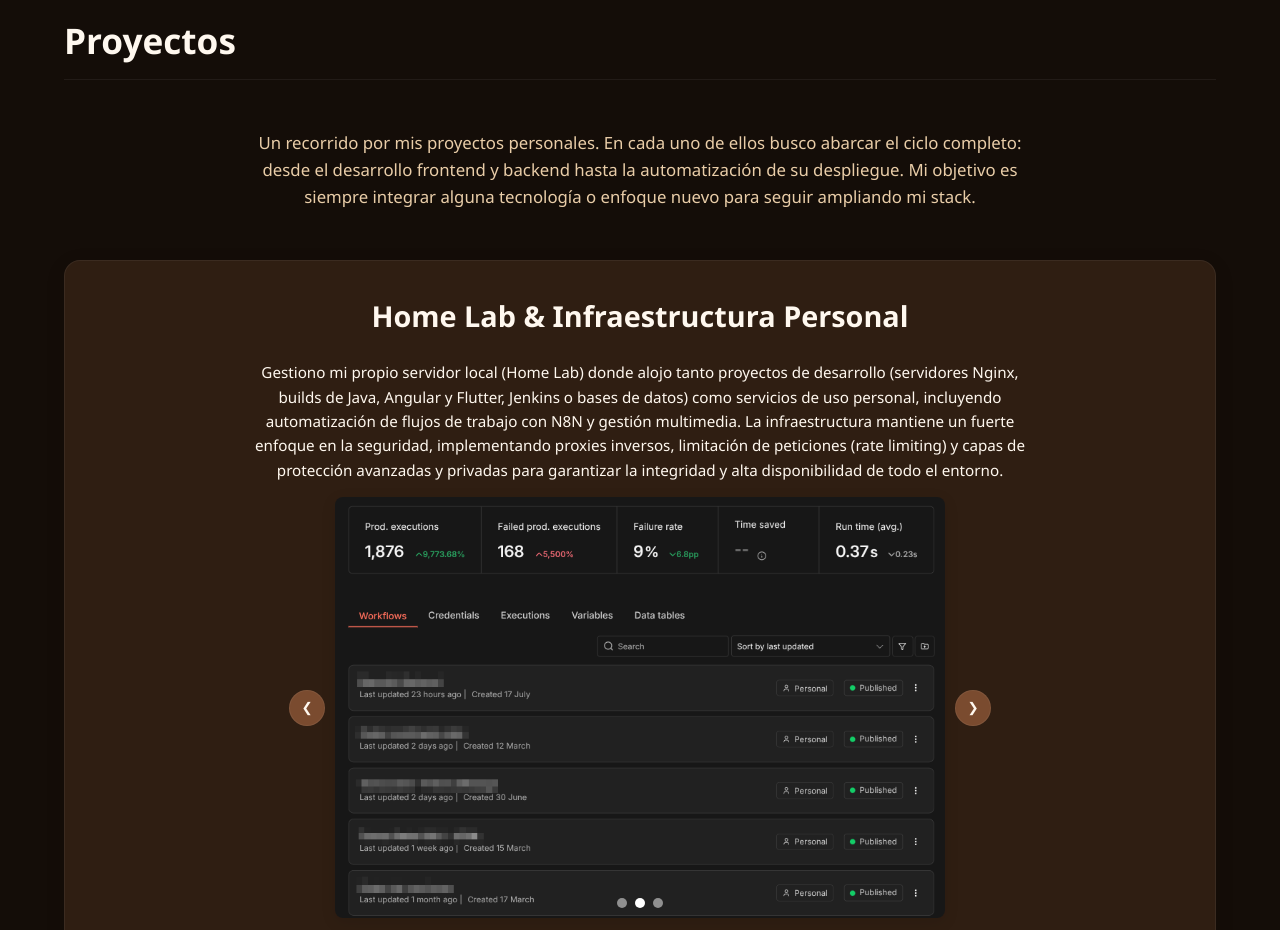
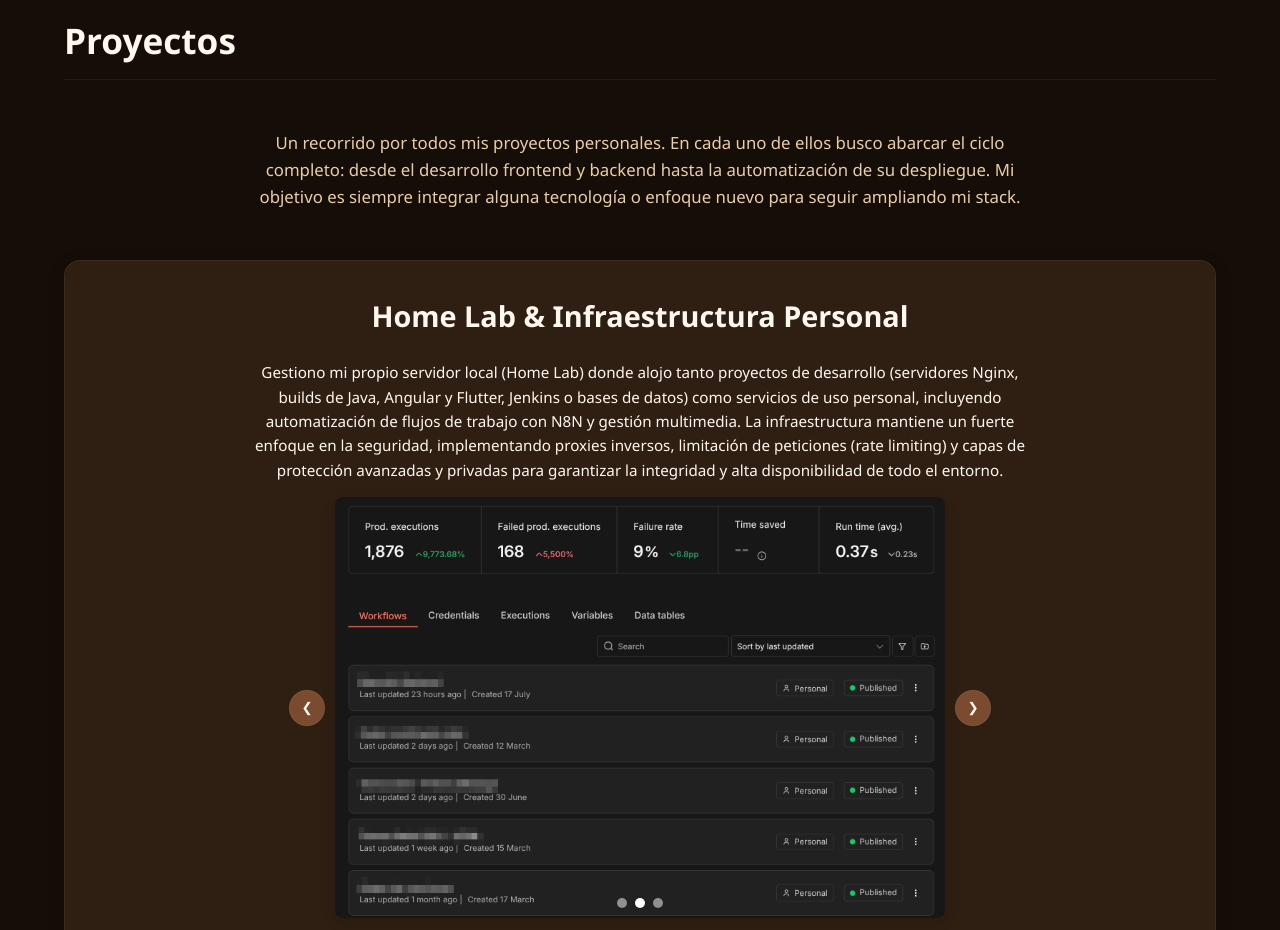
Before and after one commit to damen02info/portfolio-ui, an Angular app: page / in a window 1280 px wide. Shown: the part 2720-3650 px from the top of the page. Built offline with nearby package versions, Linux system fonts and the light colour scheme; no server answers.

Commit message:
hotchange

```diff
--- a/src/app/components/dashboard/dashboard.html
+++ b/src/app/components/dashboard/dashboard.html
@@ -214,7 +214,7 @@
 <section class="projects-section">
   <h2 class="section-title">Proyectos</h2>
   <p class="projects-intro">
-    Un recorrido por mis proyectos personales. En cada uno de ellos busco abarcar el ciclo completo: desde el desarrollo
+    Un recorrido por todos mis proyectos personales. En cada uno de ellos busco abarcar el ciclo completo: desde el desarrollo
     frontend y backend hasta la automatización de su despliegue. Mi objetivo es siempre integrar alguna tecnología o
     enfoque nuevo para seguir ampliando mi stack.
   </p>
```
